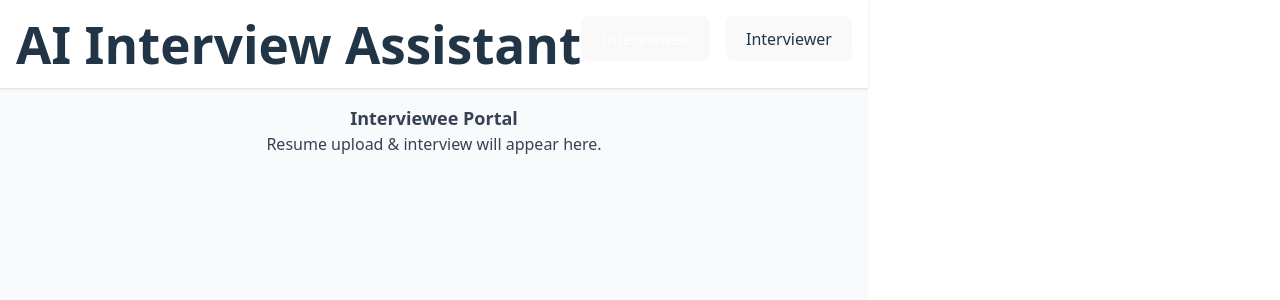
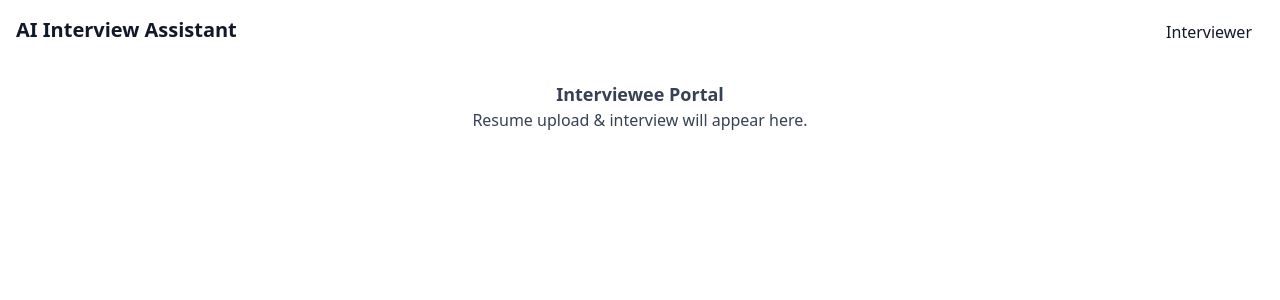
Before and after one commit to aminishere/interview-guide, a React (Vite) app: page / in a window 1280 px wide. Shown: the top 300 px of the page. Built offline with nearby package versions, Linux system fonts and the light colour scheme.

Commit message:
page proportions fixed

```diff
--- a/src/App.jsx
+++ b/src/App.jsx
@@ -29,9 +29,11 @@ export default function App() {
         </nav>
       </header>
 
-      <main className="flex-1 p-4">
-        {tab === "interviewee" ? <IntervieweePage /> : <InterviewerPage />}
-      </main>
+      <main className="flex-1 p-4 bg-white">
+  {tab === "interviewee" ? <IntervieweePage /> : <InterviewerPage />}
+</main>
+
+
     </div>
   );
 }
--- a/src/index.css
+++ b/src/index.css
@@ -1,69 +1,48 @@
 @import "tailwindcss";
+
+/* Global defaults */
 :root {
-  font-family: system-ui, Avenir, Helvetica, Arial, sans-serif;
+  font-family: system-ui, -apple-system, BlinkMacSystemFont, "Segoe UI",
+    Roboto, Helvetica, Arial, sans-serif;
   line-height: 1.5;
   font-weight: 400;
 
-  color-scheme: light dark;
-  color: rgba(255, 255, 255, 0.87);
-  background-color: #242424;
-
-  font-synthesis: none;
   text-rendering: optimizeLegibility;
   -webkit-font-smoothing: antialiased;
   -moz-osx-font-smoothing: grayscale;
 }
 
+/* Reset body */
+body {
+  margin: 0;
+  min-height: 100vh;
+  background-color: #ffffff;
+  color: #111827; /* Tailwind gray-900 */
+}
+
+/* Headings */
+h1, h2, h3, h4, h5, h6 {
+  font-weight: 600;
+  margin: 0;
+}
+
+/* Links */
 a {
-  font-weight: 500;
-  color: #646cff;
-  text-decoration: inherit;
+  color: inherit;
+  text-decoration: none;
 }
 a:hover {
-  color: #535bf2;
+  text-decoration: underline;
 }
 
-body {
-  margin: 0;
-  display: flex;
-  place-items: center;
-  min-width: 320px;
-  min-height: 100vh;
+/* Buttons (basic reset, Tailwind handles styling) */
+button {
+  font-family: inherit;
+  font-size: 1rem;
+  background: none;
+  border: none;
+  cursor: pointer;
 }
-
-h1 {
-  font-size: 3.2em;
-  line-height: 1.1;
+button:focus {
+  outline: none;
 }
-
-button {
-  border-radius: 8px;
-  border: 1px solid transparent;
-  padding: 0.6em 1.2em;
-  font-size: 1em;
-  font-weight: 500;
-  font-family: inherit;
-  background-color: #1a1a1a;
-  cursor: pointer;
-  transition: border-color 0.25s;
-}
-button:hover {
-  border-color: #646cff;
-}
-button:focus,
-button:focus-visible {
-  outline: 4px auto -webkit-focus-ring-color;
-}
-
-@media (prefers-color-scheme: light) {
-  :root {
-    color: #213547;
-    background-color: #ffffff;
-  }
-  a:hover {
-    color: #747bff;
-  }
-  button {
-    background-color: #f9f9f9;
-  }
-}
```
